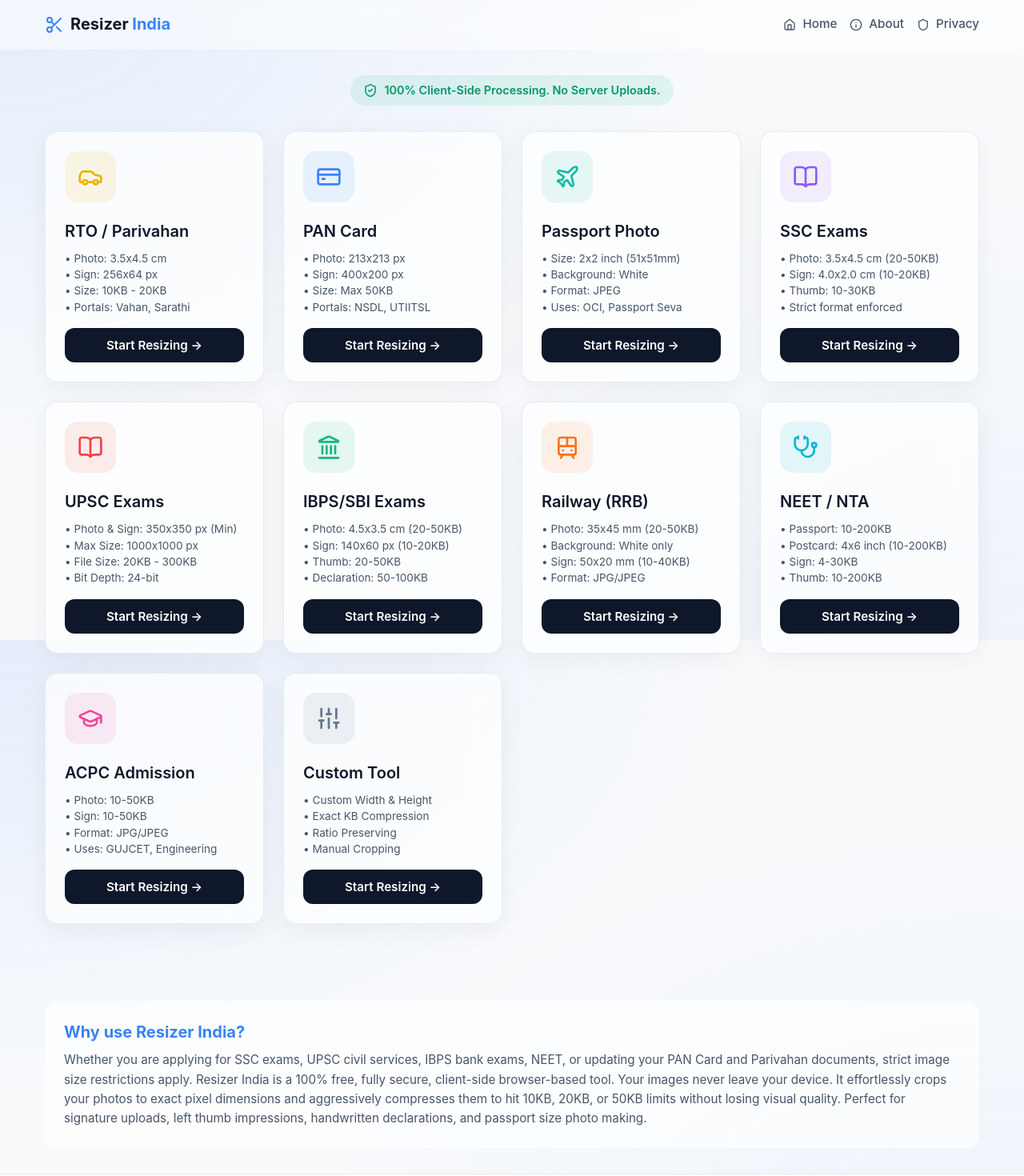
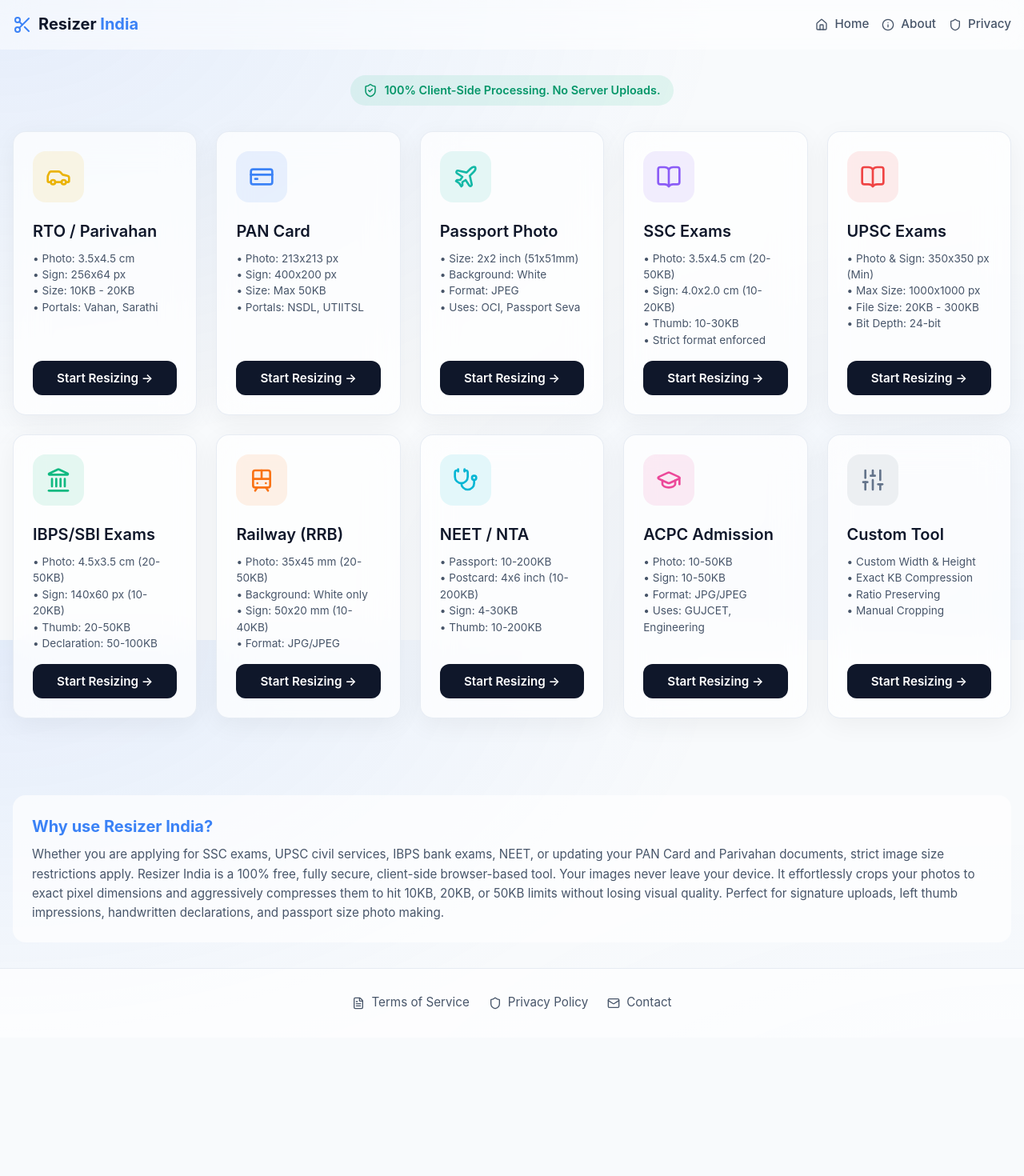
Before and after one commit to TechyNisarg/resizer-india, a React (Vite) app: page / in a window 1280 px wide. Shown: the top 1470 px of the page at 80% size. After the commit the page ends 1297 px from the top, so only its background shows below. Built offline with nearby package versions, Linux system fonts and the light colour scheme; a web font is replaced by a local one.

Commit message:
style: widen layout to 1440px and set 5 cards per row

```diff
--- a/src/index.css
+++ b/src/index.css
@@ -73,7 +73,7 @@
   display: flex;
   flex-direction: column;
   gap: 1.5rem;
-  max-width: 1200px;
+  max-width: 1440px;
   margin: 0 auto;
   padding: 1rem;
   width: 100%;
@@ -239,7 +239,7 @@
 }
 
 .header-container {
-  max-width: 1200px;
+  max-width: 1440px;
   margin: 0 auto;
   padding: 1rem;
   display: flex;
@@ -288,7 +288,7 @@
   text-align: center;
 }
 .footer-content {
-  max-width: 1200px;
+  max-width: 1440px;
   margin: 0 auto;
   display: flex;
   flex-direction: column;
@@ -316,7 +316,7 @@
   display: flex;
   flex-direction: column;
   gap: 2rem;
-  max-width: 1200px;
+  max-width: 1440px;
   margin: 0 auto;
   padding: 2rem 1rem;
   width: 100%;
@@ -360,7 +360,13 @@
 
 @media (min-width: 1024px) {
   .category-grid {
-    grid-template-columns: repeat(4, 1fr);
+    grid-template-columns: repeat(3, 1fr);
+  }
+}
+
+@media (min-width: 1280px) {
+  .category-grid {
+    grid-template-columns: repeat(5, 1fr);
   }
 }
 
```
